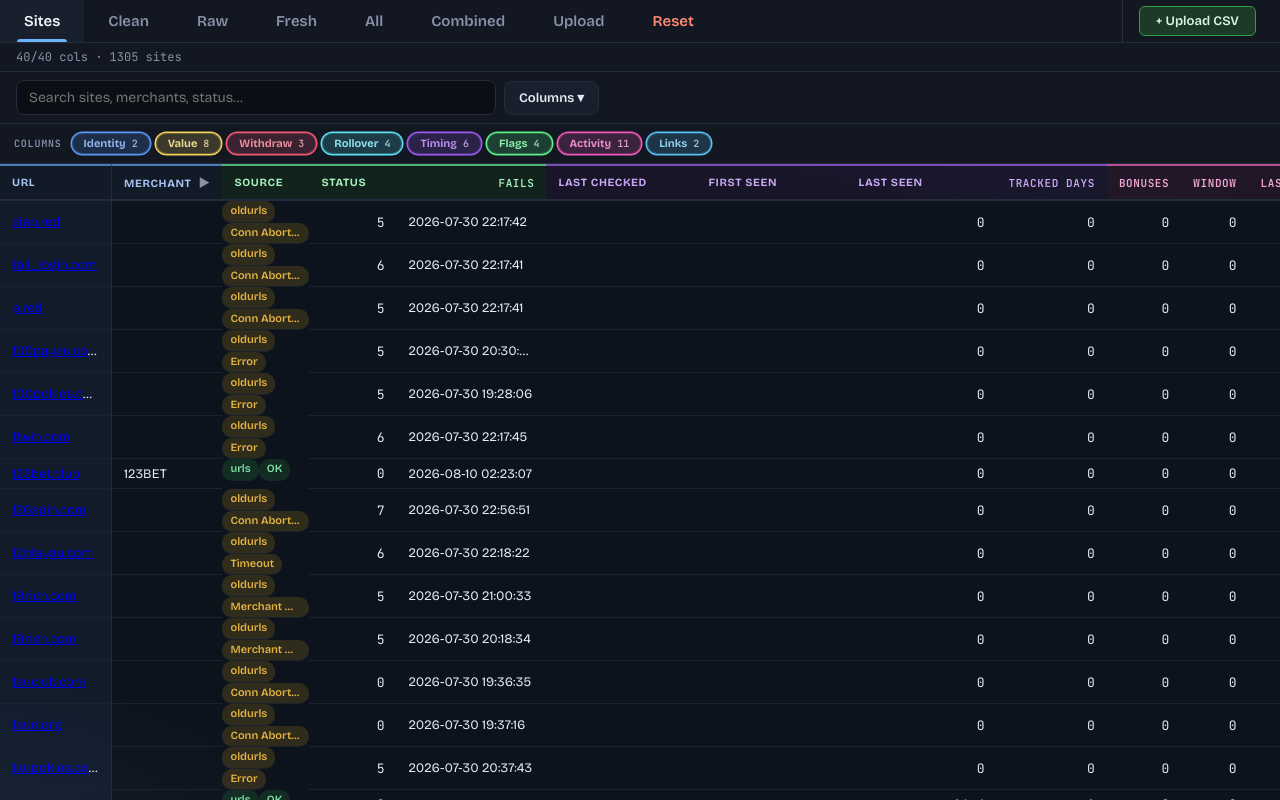
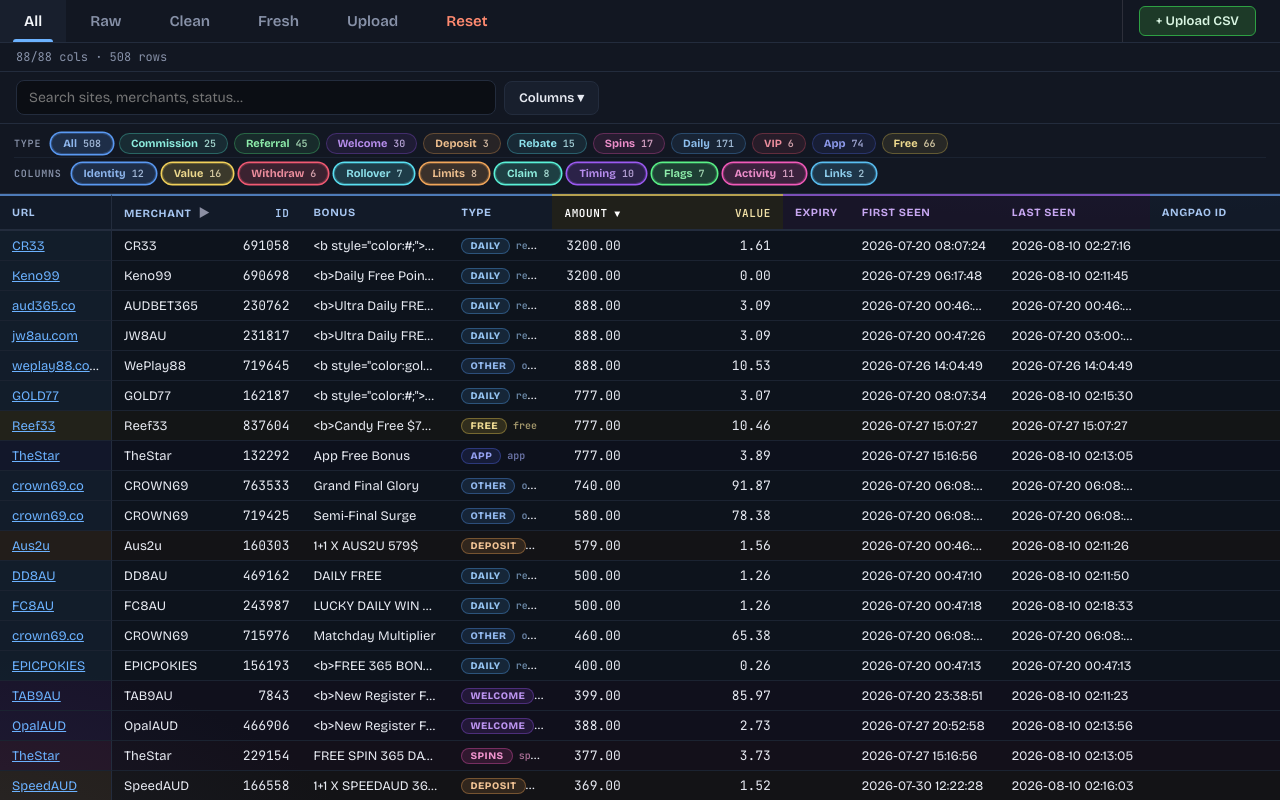
Before and after one commit to gemquota/dayne-bonuses, a website built with Vite: page index.html in a window 1280 px wide. Built offline with nearby package versions, Linux system fonts and the light colour scheme.

Commit message:
Tabs: All/Raw/Clean/Fresh; All = combined view with site columns; drop Sites+Combined

```diff
--- a/index.html
+++ b/index.html
@@ -13,12 +13,10 @@
     <div id="app">
       <div class="top-bar">
       <div class="tabs">
-        <button class="tab active" data-sheet="sites">Sites</button>
+        <button class="tab active" data-sheet="all">All</button>
+        <button class="tab" data-sheet="raw">Raw</button>
         <button class="tab" data-sheet="cleaned">Clean</button>
-        <button class="tab" data-sheet="raw">Raw</button>
         <button class="tab" data-sheet="fresh">Fresh</button>
-        <button class="tab" data-sheet="bonusesAll">All</button>
-        <button class="tab" data-sheet="combined">Combined</button>
         <button class="tab" data-sheet="upload">Upload</button>
         <button class="tab reset-tab" data-sheet="reset">Reset</button>
       </div>
--- a/main.js
+++ b/main.js
@@ -142,7 +142,7 @@
   return h === 'url' || h === 'referral_url' || h === 'short_url';
 }
 
-let currentSheet = 'sites';
+let currentSheet = 'all';
 let rawData = null;
 let cleanedData = null;
 let freshData = null;
@@ -237,20 +237,17 @@
 });
 
 function renderCurrent() {
-  sitesToolbar.hidden = currentSheet !== 'sites';
-  if (currentSheet === 'sites') { renderSites(); return; }
+  sitesToolbar.hidden = true;
   renderTable();
 }
 
 // Default column sort per sheet: highest amount first whenever an amount column exists.
 function defaultSortFor(sheet) {
-  if (sheet === 'sites') return {};
   const data = sheet === 'upload' ? uploadData
     : sheet === 'raw' ? rawData
     : sheet === 'fresh' ? freshData
-    : sheet === 'bonusesAll' ? bonusesAllData
-    : sheet === 'combined' ? combinedData
-    : cleanedData;
+    : sheet === 'cleaned' ? cleanedData
+    : combinedData;
   if (!data || data.length < 2) return {};
   const amtIdx = data[0].indexOf('amount');
   return amtIdx !== -1 ? { [String(amtIdx)]: 'desc' } : {};
@@ -471,10 +468,8 @@
   const data = currentSheet === 'upload' ? uploadData
     : currentSheet === 'raw' ? rawData
     : currentSheet === 'fresh' ? freshData
-    : currentSheet === 'bonusesAll' ? bonusesAllData
-    : currentSheet === 'combined' ? combinedData
-    : currentSheet === 'sites' ? sitesData
-    : cleanedData;
+    : currentSheet === 'cleaned' ? cleanedData
+    : combinedData;
   return data ? data[0] : null;
 }
 
@@ -552,9 +547,8 @@
   const data = currentSheet === 'upload' ? uploadData
     : currentSheet === 'raw' ? rawData
     : currentSheet === 'fresh' ? freshData
-    : currentSheet === 'bonusesAll' ? bonusesAllData
-    : currentSheet === 'combined' ? combinedData
-    : cleanedData;
+    : currentSheet === 'cleaned' ? cleanedData
+    : combinedData;
   if (!data) return;
   headers = data[0];
   rows = data.slice(1).filter(r => !isEmptyRow(r));
@@ -1034,9 +1028,6 @@
   const [fh, ...fr] = freshRaw;
   freshData = [fh, ...fr.filter(r => !isEmptyRow(r))];
 
-  const amtIdx = ch.indexOf('amount');
-  if (amtIdx !== -1) sortStates[String(amtIdx)] = 'desc';
-
   const sitesRaw = await loadSheet(SHEETS.sites);
   const [sh, ...sr] = sitesRaw;
   sitesData = [sh, ...sr.filter(r => !isEmptyRow(r))];
@@ -1046,6 +1037,8 @@
   bonusesAllData = [ah, ...ar.filter(r => !isEmptyRow(r))];
 
   combinedData = buildCombinedData();
+  const amtIdx = combinedData ? combinedData[0].indexOf('amount') : -1;
+  if (amtIdx !== -1) sortStates[String(amtIdx)] = 'desc';
 
   renderCurrent();
 }
```
